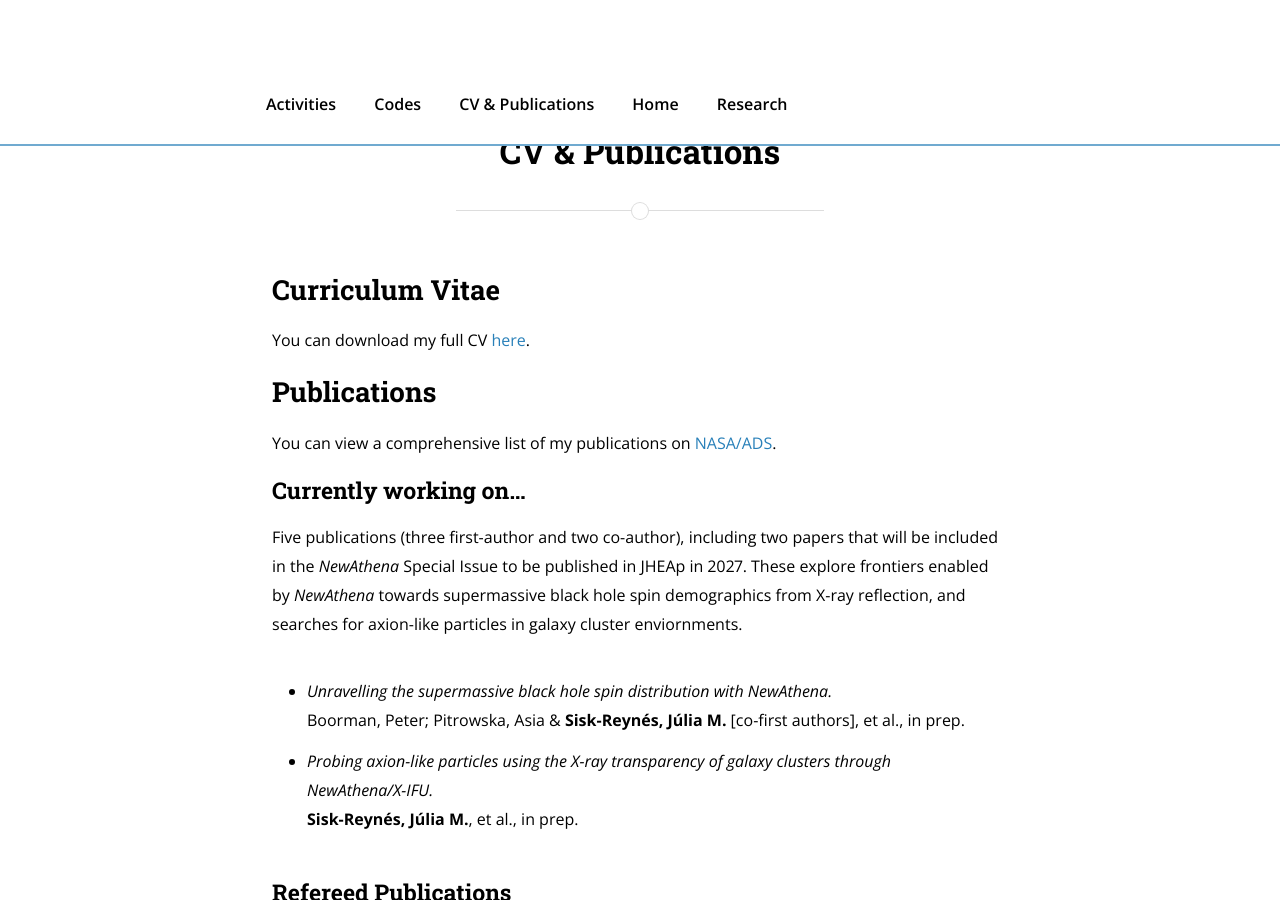
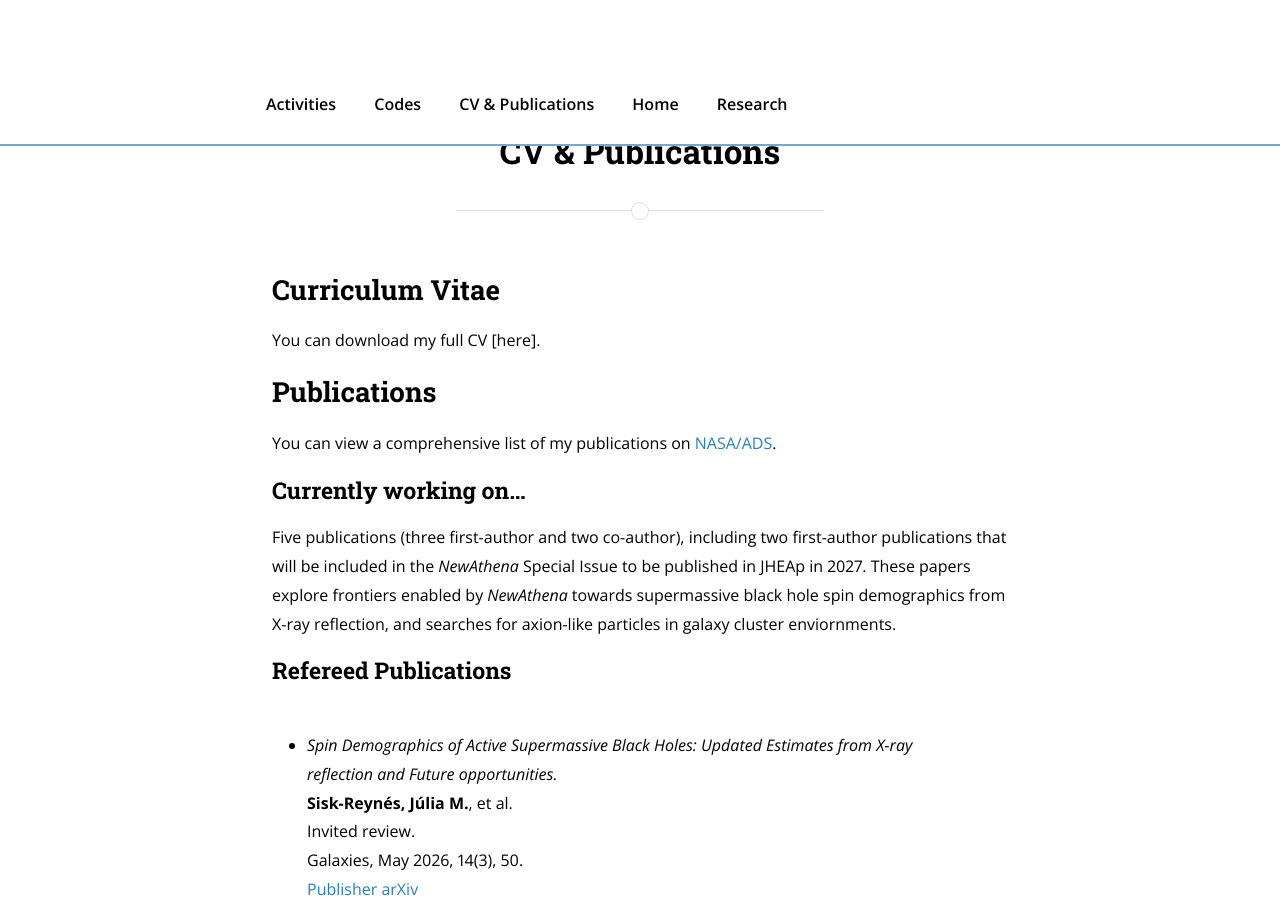
Before and after one commit to jsiskreynes-astro/jsiskreynes-astro.github.io, a Jekyll site: the page built from cv+publications.md, in a window 1280 px wide and 900 px high. Built offline with Jekyll 4.4.1, drawn with Linux system fonts in a browser that asks for light colours; nearby versions of some CDN libraries.

Commit message:
Update cv+publications.md

```diff
--- a/cv+publications.md
+++ b/cv+publications.md
@@ -8,7 +8,7 @@
 
 ## Curriculum Vitae
 
-You can download my full CV [here](assets/jsiskreynes_full_cv_forwebpage.pdf).
+You can download my full CV [here].
 
 ## Publications
 
@@ -16,13 +16,7 @@
 
 ### Currently working on...
 
-Five publications (three first-author and two co-author), including two papers that will be included in the _NewAthena_ Special Issue to be published in JHEAp in 2027. These explore frontiers enabled by _NewAthena_ towards supermassive black hole spin demographics from X-ray reflection, and searches for axion-like particles in galaxy cluster enviornments.<br>
-
-- *Unravelling the supermassive black hole spin distribution with NewAthena.* <br>
-Boorman, Peter; Pitrowska, Asia & **Sisk-Reynés, Júlia M.** [co-first authors], et al., in prep. <br>
-
-- *Probing axion-like particles using the X-ray transparency of galaxy clusters through NewAthena/X-IFU.* <br>
-**Sisk-Reynés, Júlia M.**, et al., in prep. <br>
+Five publications (three first-author and two co-author), including two first-author publications that will be included in the _NewAthena_ Special Issue to be published in JHEAp in 2027. These papers explore frontiers enabled by _NewAthena_ towards supermassive black hole spin demographics from X-ray reflection, and searches for axion-like particles in galaxy cluster enviornments.<br>
 
 ### Refereed Publications
 - *Spin Demographics of Active Supermassive Black Holes: Updated Estimates from X-ray reflection and Future opportunities.* <br>
```
